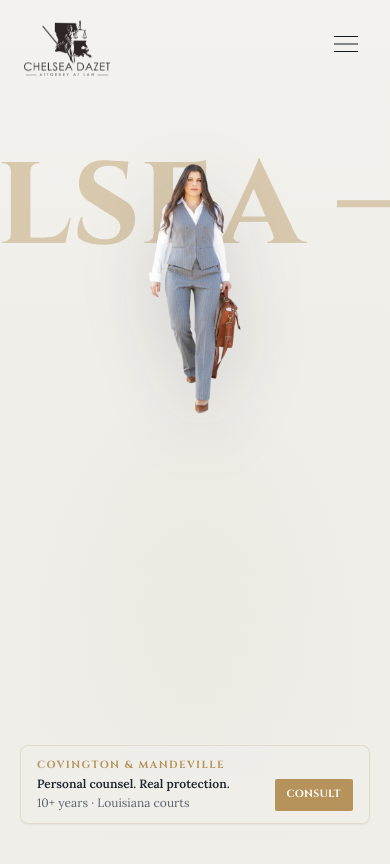
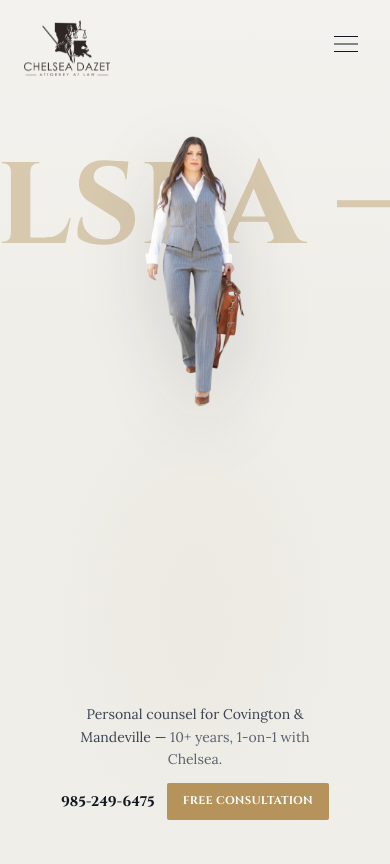
Before and after one commit to C0dex-ui/Dazet-Law, a React (Vite) app: page / in a window 390 px wide. Shown: the top 864 px of the page. Built offline with nearby package versions, Linux system fonts and the light colour scheme; some icons are missing.

Commit message:
Soften hero copy into a natural caption flow
Replace rigid dual rails with a quiet bottom band that hugs the
portrait—story left, action right—so the layout reads as one composition.

```diff
--- a/src/Hero.tsx
+++ b/src/Hero.tsx
@@ -89,7 +89,7 @@ export default function Hero() {
           </div>
         </motion.div>
 
-        {/* Portrait z-20 — centered, slightly tighter so side rails can breathe */}
+        {/* Portrait z-20 — natural center anchor */}
         <div
           className="pointer-events-none absolute inset-0 z-20 flex items-end justify-center"
           style={{ perspective: 1200 }}
@@ -111,81 +111,68 @@ export default function Hero() {
             <img
               src={PORTRAIT}
               alt="Chelsea Dazet, Attorney at Law"
-              className="h-[92%] max-h-[100dvh] w-auto max-w-[min(48vw,460px)] object-contain object-[center_18%] drop-shadow-[0_22px_36px_rgba(18,24,32,0.14)]"
+              className="h-[94%] max-h-[100dvh] w-auto max-w-[min(52vw,520px)] object-contain object-[center_16%] drop-shadow-[0_22px_36px_rgba(18,24,32,0.14)]"
             />
           </motion.div>
         </div>
 
         {/*
-          Balanced side rails — equal columns, mid-height (beside torso/hips),
-          mirrored structure so left/right visual weight matches.
+          Natural flow: soft caption band under the figure —
+          left story + right action as one continuous row hugging the portrait.
         */}
         <motion.div
-          className="pointer-events-none absolute inset-0 z-30 hidden sm:block"
+          className="pointer-events-none absolute inset-x-0 bottom-0 z-30 hidden sm:block"
           style={scrollMotion ? { opacity: chromeOpacity } : undefined}
         >
-          <div className="mx-auto flex h-full w-full max-w-[1200px] items-center px-8 lg:px-12">
-            <div className="grid w-full grid-cols-[1fr_minmax(260px,400px)_1fr] items-center gap-6 lg:gap-10">
-              {/* LEFT rail */}
+          <div className="mx-auto flex w-full max-w-[1100px] items-end justify-between gap-8 px-10 pb-9 lg:px-14 lg:pb-11">
+            {/* Left — quiet story, sits naturally beside her stride */}
             <div
-                className="anim-fade-up pointer-events-auto justify-self-end w-full max-w-[250px] text-right lg:max-w-[270px]"
+              className="anim-fade-up pointer-events-auto max-w-[240px] shrink-0 pb-1"
               style={{ animationDelay: '1400ms' }}
             >
-                <p className="font-cinzel text-[0.68rem] font-bold uppercase tracking-[0.18em] text-[#B5935A]">
-                  Why Dazet
+              <p className="font-cinzel text-[0.65rem] font-bold uppercase tracking-[0.2em] text-[#B5935A]">
+                Personal counsel
               </p>
-                <h2 className="mt-3 font-cinzel text-[1.35rem] font-bold leading-[1.25] text-[#121820] lg:text-[1.5rem]">
-                  Personal counsel.<br />
-                  Real protection.
-                </h2>
-                <p className="mt-3 font-lora text-[0.9rem] leading-relaxed text-[#5A6270]">
-                  10+ years in Louisiana courts with direct 1-on-1 attorney access.
+              <p className="mt-2 font-lora text-[0.95rem] leading-relaxed text-[#3a4250]">
+                Real protection for Covington &amp; Mandeville —
+                <span className="text-[#5A6270]"> 10+ years in Louisiana courts, 1-on-1 with Chelsea.</span>
               </p>
-                <ul className="mt-4 space-y-1.5 font-lora text-[0.82rem] font-medium text-[#1E2530]">
-                  <li>Trial-tested local counsel</li>
-                  <li>Injury · Estate · Business</li>
-                  <li>Northshore focused</li>
-                </ul>
-                <div className="mt-5 ml-auto h-px w-14 bg-[#B5935A]/60" aria-hidden />
             </div>
 
-              {/* CENTER — portrait gutter */}
-              <div aria-hidden className="h-px" />
+            {/* Center breathing room for feet */}
+            <div className="min-w-[min(28vw,220px)] flex-1" aria-hidden />
 
-              {/* RIGHT rail — mirrored weight + CTA */}
+            {/* Right — action, same quiet register + button */}
             <div
-                className="anim-fade-up pointer-events-auto justify-self-start w-full max-w-[250px] text-left lg:max-w-[270px]"
+              className="anim-fade-up pointer-events-auto flex max-w-[260px] shrink-0 flex-col items-end gap-3 pb-1 text-right"
               style={{ animationDelay: '1550ms' }}
             >
-                <p className="font-cinzel text-[0.68rem] font-bold uppercase tracking-[0.18em] text-[#B5935A]">
-                  Covington &amp; Mandeville
+              <p className="font-lora text-[0.9rem] leading-relaxed text-[#5A6270]">
+                Ready when you are. Free consultation to start.
               </p>
-                <h2 className="mt-3 font-cinzel text-[1.35rem] font-bold leading-[1.25] text-[#121820] lg:text-[1.5rem]">
-                  Free consultation.<br />
-                  Clear next steps.
-                </h2>
-                <p className="mt-3 font-lora text-[0.9rem] leading-relaxed text-[#5A6270]">
-                  Local representation you can reach — start with a confidential case review.
-                </p>
-                <div className="mt-5 flex flex-col items-start gap-3">
+              <div className="flex flex-wrap items-center justify-end gap-3">
+                <a
+                  href="tel:985-249-6475"
+                  className="inline-flex items-center gap-1.5 font-cinzel text-[0.85rem] font-bold tracking-wide text-[#121820] transition-opacity duration-300 hover:opacity-60"
+                >
+                  <Phone className="text-[#B5935A]" size={15} strokeWidth={1.75} />
+                  985-249-6475
+                </a>
                 <a
                   href="#contact"
-                    className="inline-flex min-w-[200px] items-center justify-center gap-2 rounded-sm bg-[#B5935A] px-5 py-3 font-cinzel text-[0.78rem] font-bold uppercase tracking-wide text-white shadow-sm transition-opacity duration-300 hover:opacity-90"
+                  className="inline-flex items-center rounded-sm bg-[#B5935A] px-4 py-2.5 font-cinzel text-[0.72rem] font-bold uppercase tracking-wide text-white transition-opacity duration-300 hover:opacity-90"
                 >
                   Free Consultation
                 </a>
-                  <a
-                    href="tel:985-249-6475"
-                    className="inline-flex items-center gap-2 font-cinzel text-[0.9rem] font-bold tracking-wide text-[#121820] transition-opacity duration-300 hover:opacity-60"
-                  >
-                    <Phone className="text-[#B5935A]" size={16} strokeWidth={1.75} />
-                    985-249-6475
-                  </a>
-                </div>
-                <div className="mt-5 h-px w-14 bg-[#B5935A]/60" aria-hidden />
               </div>
             </div>
           </div>
+
+          {/* Soft hairline that ties the band together */}
+          <div
+            className="anim-line pointer-events-none mx-auto mb-0 h-px w-[min(88%,980px)] origin-center bg-gradient-to-r from-transparent via-[#B5935A]/35 to-transparent"
+            aria-hidden
+          />
         </motion.div>
 
         {/* Header chrome z-30 — larger logo + horizontal nav */}
@@ -258,28 +245,31 @@ export default function Hero() {
           </div>
         </motion.header>
 
-        {/* Mobile bottom bar — compact + CTA button */}
+        {/* Mobile — simple flowing caption + CTA */}
         <motion.div
-          className="absolute inset-x-0 bottom-0 z-30 px-5 pb-5 sm:hidden"
+          className="absolute inset-x-0 bottom-0 z-30 px-5 pb-6 sm:hidden"
           style={scrollMotion ? { opacity: chromeOpacity } : undefined}
         >
           <div
-            className="anim-fade-up rounded-lg border border-[#B5935A]/20 bg-cream/90 px-4 py-3 shadow-sm backdrop-blur-sm"
+            className="anim-fade-up flex flex-col items-center gap-3 text-center"
             style={{ animationDelay: '1400ms' }}
           >
-            <div className="flex items-end justify-between gap-3">
-              <div className="min-w-0 font-lora text-xs leading-snug text-[#1E2530]">
-                <p className="font-cinzel text-[0.65rem] font-bold uppercase tracking-[0.14em] text-[#B5935A]">
-                  Covington &amp; Mandeville
+            <p className="max-w-[280px] font-lora text-sm leading-relaxed text-[#3a4250]">
+              Personal counsel for Covington &amp; Mandeville —
+              <span className="text-[#5A6270]"> 10+ years, 1-on-1 with Chelsea.</span>
             </p>
-                <p className="mt-1 font-semibold">Personal counsel. Real protection.</p>
-                <p className="mt-0.5 text-[#5A6270]">10+ years · Louisiana courts</p>
-              </div>
+            <div className="flex items-center gap-3">
+              <a
+                href="tel:985-249-6475"
+                className="font-cinzel text-sm font-bold text-[#121820]"
+              >
+                985-249-6475
+              </a>
               <a
                 href="#contact"
-                className="inline-flex shrink-0 items-center rounded-sm bg-[#B5935A] px-3 py-2 font-cinzel text-[0.65rem] font-bold uppercase tracking-wide text-white"
+                className="inline-flex items-center rounded-sm bg-[#B5935A] px-4 py-2.5 font-cinzel text-[0.7rem] font-bold uppercase tracking-wide text-white"
               >
-                Consult
+                Free Consultation
               </a>
             </div>
           </div>
```
Lines whose indentation alone changed are shown as unchanged.
